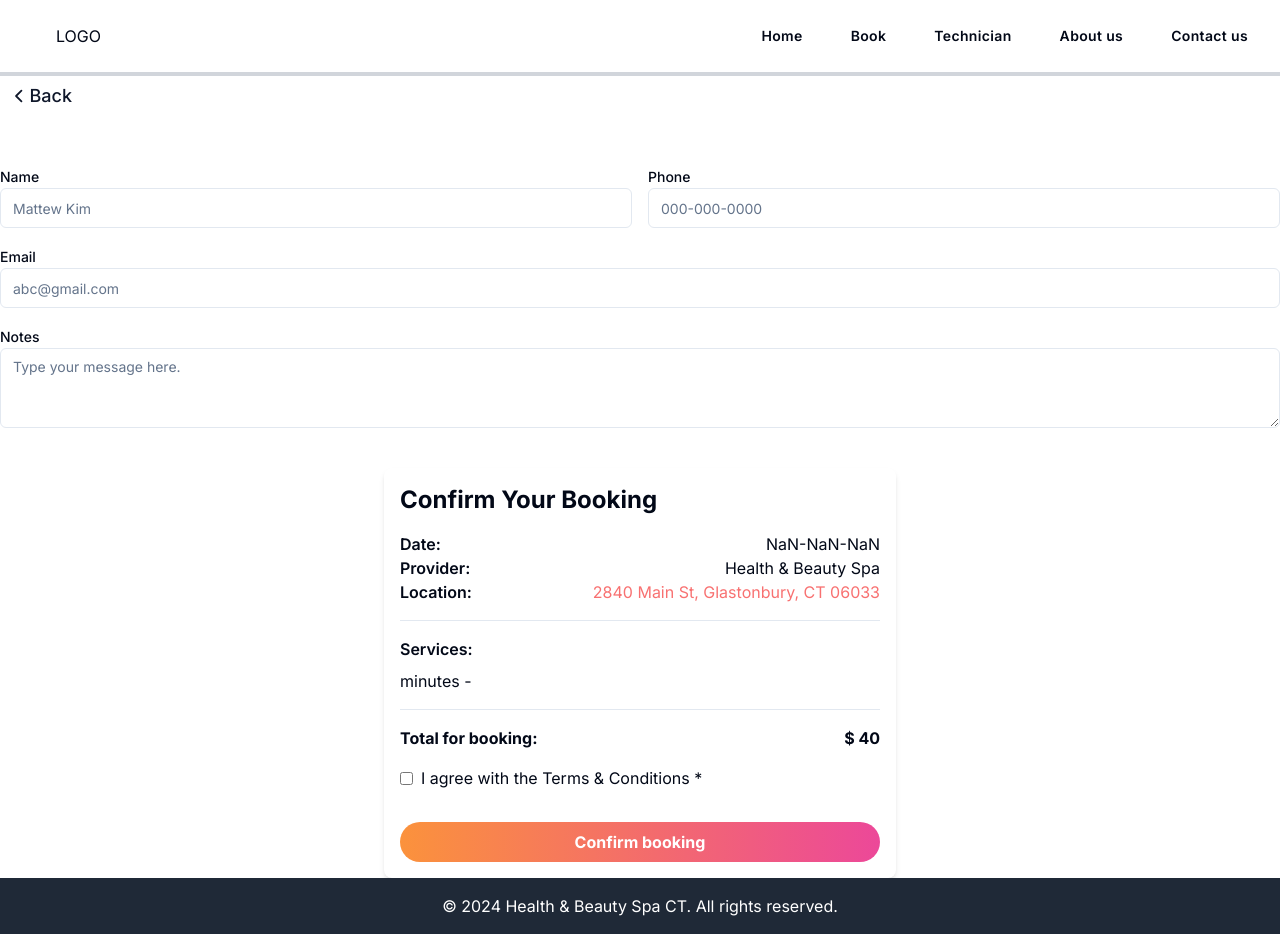
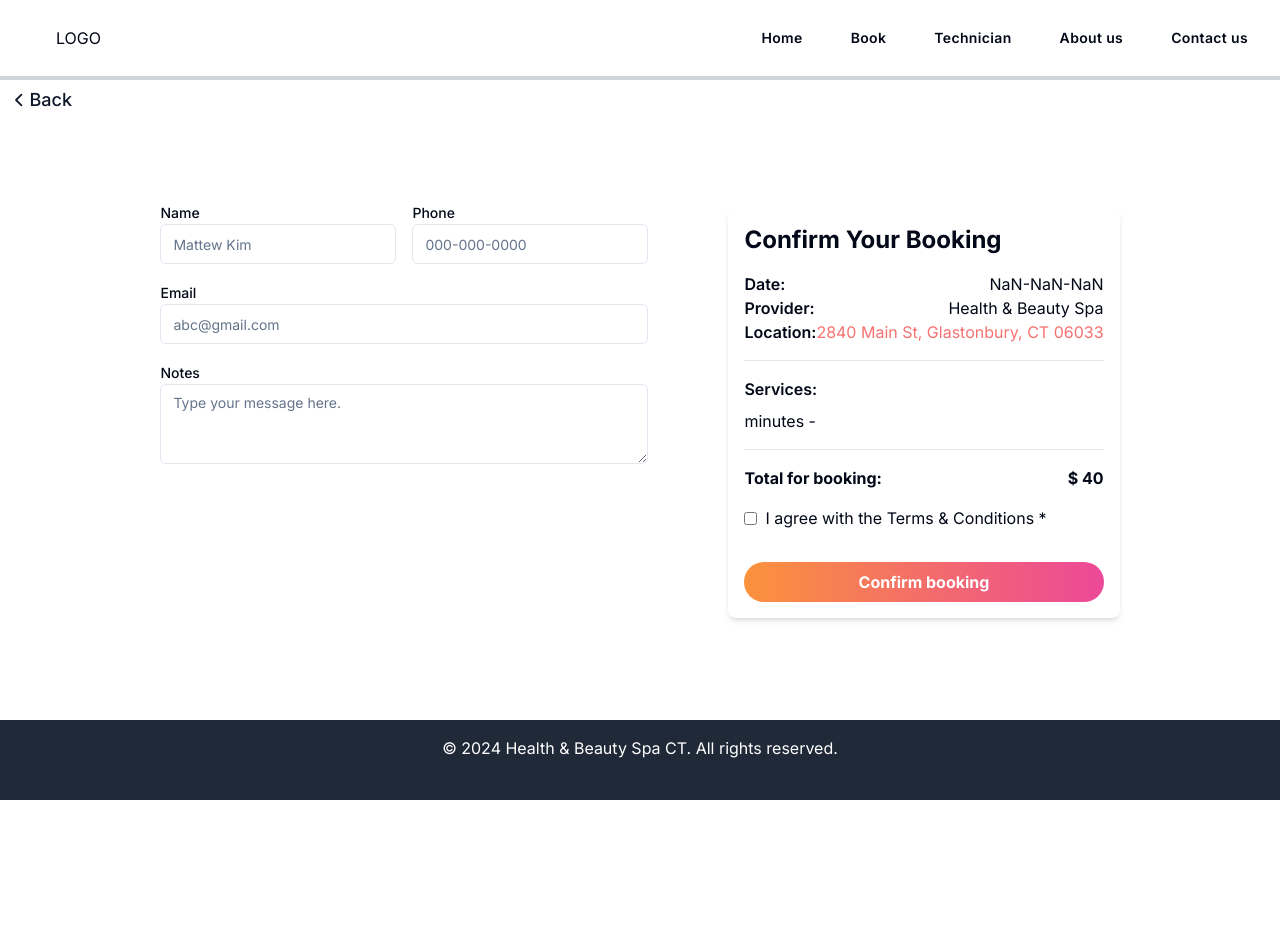
Before and after one commit to HaifengXiao-29/Appointment-System, a Next.js app: page /dashboard/book/time/info in a window 1280 px wide. After the commit the page ends 800 px from the top, so only its background shows below. Built offline with nearby package versions, Linux system fonts and the light colour scheme.

Commit message:
book update

```diff
--- a/app/dashboard/book/time/info/page.tsx
+++ b/app/dashboard/book/time/info/page.tsx
@@ -5,8 +5,6 @@ import {Button} from "@/components/ui/button";
 import {ChevronLeft} from "lucide-react";
 import {useRouter, useSearchParams} from "next/navigation";
 import ServiceDetail from "@/components/dashboard/book/ServiceDetail";
-
-
 
 
 export default function Info() {
@@ -20,7 +18,7 @@ export default function Info() {
     return (
 
         <>
-
+            <div className={"flex flex-col gap-8"}>
                 <div className="mb-4">
                     <Button
                         className={"px-2 py-2 w-20 text-lg"}
@@ -31,17 +29,14 @@ export default function Info() {
                     </Button>
                 </div>
 
-            <div className={"flex flex-col justify-between"}>
 
-
-
-                <div>
+                <div className={"flex justify-center"}>
 
                     <ServiceDetail/>
                 </div>
+            </div>
 
 
-            </div>
         </>
 
     )
--- a/app/dashboard/book/time/page.tsx
+++ b/app/dashboard/book/time/page.tsx
@@ -133,7 +133,7 @@ export default function Time() {
     return (
         <>
             <GlobalStyle/>
-            <div>
+            <div className={"flex flex-col gap-8"}>
 
                 <div className="mb-4">
                     <Button
@@ -165,7 +165,7 @@ export default function Time() {
                         </div>
 
 
-                        <div className="relative flex flex-col gap-10 p-4 ">
+                        <div className="relative flex flex-col gap-10 p-4">
                             <div className={"flex flex-col gap-2"}>
                                 <h2 className="text-lg font-semibold ">Selected Time:</h2>
                                 <p className={"custom-text"}>
@@ -196,7 +196,7 @@ export default function Time() {
                                 ))}
                             </div>
 
-
+                            <div className="absolute bottom-14 w-1/2 h-0.5 bg-blue-300 my-4 self-end"></div>
                             <Button
                                 className="px-2 py-2 w-40 text-lg absolute bottom-4 self-end custom-button"
                                 variant="outline"
--- a/components/dashboard/book/ServiceDetail.tsx
+++ b/components/dashboard/book/ServiceDetail.tsx
@@ -61,7 +61,11 @@ export default function ServiceDetail() {
     }, []);
     return (
         <>
-            <form onSubmit={handleSubmit}>
+            <div >
+                <form
+                    onSubmit={handleSubmit}
+                    className={"flex flex-col md:flex-row gap-20"}
+                >
                     <div>
                         <div>
                             <p>{queryParams.employee}</p>
@@ -70,7 +74,7 @@ export default function ServiceDetail() {
                             {state.message}
                         </div>
 
-                    <div className="grid w-full items-center gap-4">
+                        <div className="flex grid  items-center gap-4">
                             <div className="flex flex-row gap-4">
                                 <div className="flex-1">
                                     <Label htmlFor="name">Name</Label>
@@ -146,6 +150,8 @@ export default function ServiceDetail() {
                         </button>
                     </div>
                 </form>
+            </div>
+
         </>
     )
 }
```
Lines whose indentation alone changed are shown as unchanged.
